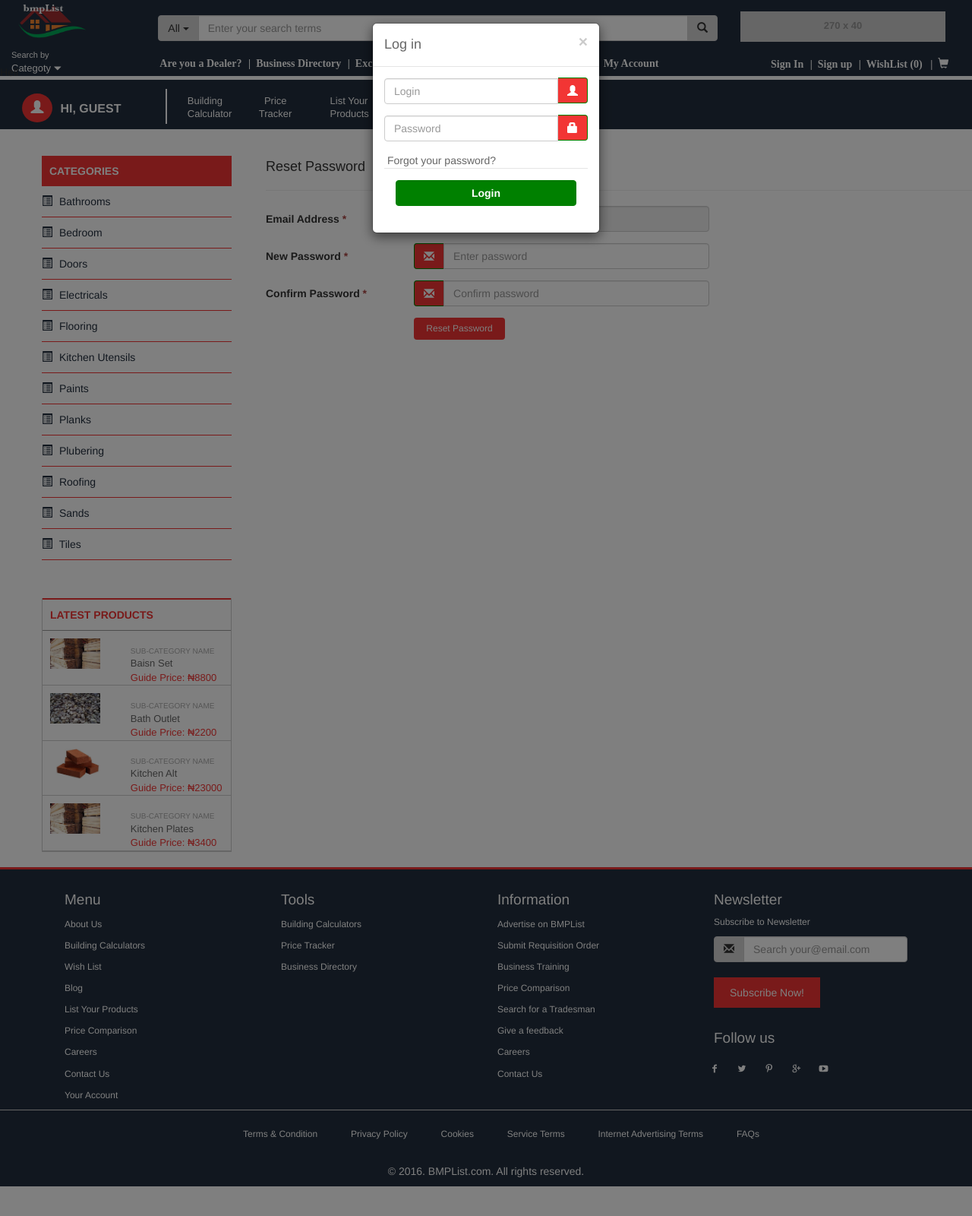
After one commit to kobomarun/bmplisting, a CodeIgniter app: page /database/index.php/authentication/reset/1 in a window 1280 px wide, after a click on "Sign In". The commit adds this page. Shown: the top 1600 px of the page at 76% size. Run offline with CodeIgniter, Linux system fonts and the light colour scheme; data comes from the database, SQL or seed files in the repository; grey boxes labelled with a size stand in for pictures from a placeholder-image service; some libraries are stand-ins or nearby versions.

Commit message:
BMP-46: Forgot Password Component

```diff
--- a/application/controllers/Authentication.php
+++ b/application/controllers/Authentication.php
@@ -56,5 +56,124 @@ class Authentication extends CI_Controller {
   	redirect(base_url() .'authentication/login');
   }
 
+  function iforgot() {
+    if($this->input->post()) {
+      $email = $this->input->post('email');
+
+      $this->form_validation->set_rules('email', 'Email', 'valid_email|required|is_unique[bmp_users.email]');
+      if ($this->form_validation->run() == FALSE) {
+
+        //Email Configuration
+    $this->load->library('email');
+      $config = Array(
+        'protocol' => 'smtp',
+        'smtp_host' => 'ssl://smtp.googlemail.com',
+        'smtp_port' => 465,
+        'smtp_user' => 'kobomarun@gmail.com',
+        'smtp_pass' => 'Marunkobo',
+        'mailtype'  => 'html',
+        'charset'   => 'iso-8859-1'
+      );
+
+
+      $this->email->initialize($config);
+
+      //$Email = $this->input->post('email');
+
+
+      $this->email->set_newline("\r\n");
+
+      $this->email->set_mailtype('html');
+      $this->email->from('no-reply@bmplist.com');
+      $this->email->to($email);
+      $this->email->subject('Password Reset Link');
+
+
+
+      $message ='<!DOCTYPE html PUBLIC "-//W3C//DTD XHTML 1.0 Transitional//EN" "http://www.w3.org/TR/xhtml1/DTD/xhtml1-transitional.dtd">
+      <html xmlns="http://www.w3.org/1999/xhtml">
+      <head>
+      <meta http-equiv="Content-Type" content="text/html; charset=utf-8" />
+      </head>
+      <body>';
+
+
+      $message .='<div style="background:#ececec; padding:20px; border:3px solid #d3d3d3; border-radius:6px;">';
+      $message .='<p style="font-size:15px;">Dear ' . $email . '</p>';
+      $message .='
+      <div style="width:100%; background:#fff; height:auto; border:3px solid #d02552; box-shadow:4px 4px 5px; color:#d02552; font:arial padding:20px; text-align:center; border-radius:4px;">
+      <h1>Password Reset Link</h1>
+
+      <br />
+      </div><br />';
+      $message .='<p style="font-size:15px;">Thank you for signing up on BMP Listing! <br />A password changed as been activated, if you are not the one who requested for it, please ignore this email.</p>';
+
+      $message .='<div style="">
+      <p style="font-size:15px;">
+      Click on the link below to reset your password</a>
+      </p>
+      </div>';
+      $message .= base_url() . "authentication/reset/" . $this->input->post('email'). "/" . rand();
+      $message .='<p>Thank you!</p>';
+      $message .='<p>The Team at BMPLIST</p>';
+      $message .='</div>';
+      $message .='</body></html>';
+
+      $this->email->message($message);
+      $this->email->send();
+
+
+        $this->session->set_flashdata('success', 'A password reset link as been sent to your email address. Check your email ( ' . $email . ' )');
+        redirect(base_url() . 'authentication/iforgot');
+
+
+      } else {
+
+        $this->session->set_flashdata('error', 'ERROR!!! We can\'t your email in our database. Enter the correct email address');
+        redirect(base_url() . 'authentication/iforgot');
+
+
+      }
+
+    } else {
+      $this->load->view('forgot_password.php');
+    }
+
+  }
+
+  function reset($email=null) {
+
+    if($this->input->post()) {
+      $pwd = md5($this->input->post('password'));
+      $email = $this->uri->segment(3);
+
+      $this->form_validation->set_rules('password', 'Password', 'trim|required|min_length[8]');
+      $this->form_validation->set_rules('cpassword', 'Password Confirmation', 'required|matches[password]');
+
+      if ($this->form_validation->run() == FALSE) {
+
+        $this->load->view('reset_password.php');
+
+      } else {
+         $data = array(
+          'pwdd'=>$pwd
+        );
+        $this->db->where('email',$email);
+        $this->db->update('bmp_users', $data);
+        $this->session->set_flashdata('success', 'Your password was successfully reset. Please log in .');
+        redirect(base_url() .'authentication/login');
+
+      }
+
+    }
+
+    else {
+      $this->load->view('reset_password');
+    }
+
+  }
+
+
+
 
 }
--- a/application/views/login.php
+++ b/application/views/login.php
@@ -44,14 +44,14 @@
                   </div>
                      <?php } ?>
 
-                  <form action="login  " class="form-horizontal" method="post" name="signup" id="signup" enctype="multipart/form-data" >
+                  <form action="<?php echo base_url(); ?>authentication/login" class="form-horizontal" method="post" />
 
                     <div class="form-group">
                       <label class="control-label col-sm-3">Email Addresss</label>
                       <div class="col-md-8 col-sm-5">
                           <div class="input-group">
                           <span class="input-group-addon"><i class="glyphicon glyphicon-envelope"></i></span>
-                          <input type="email" class="form-control" name="email" id="emailid" value="">
+                          <input type="email" class="form-control" name="email" value="<?php echo set_value(' email '); ?>">
                         </div>
                       </div>
                     </div>
--- /dev/null
+++ b/application/views/reset_password.php
@@ -0,0 +1,72 @@
+<?php
+  include("template/header.php");
+?>
+<?php
+  include("template/sidebar.php");
+?>
+
+  <div class="col-md-9 col-sm-8 col-xs-12">
+    <!-- Category Column-->
+    <div class="bmp-signup">
+      <div class="row">
+        <div class="col-sm-12">
+          <div class="container">
+            <div class="row">
+              <div class="col-md-8">
+                <section>
+                  <h1 class="entry-title"><span>Reset Password</span> </h1>
+                  <hr width="990px;">
+                  <?php if(validation_errors()) { ?>
+                  <div data-alert class="alert alert-success" role="alert">
+                    <strong><?php echo validation_errors(); ?></strong>
+                  </div>
+                     <?php } ?>
+
+                  <form action="<?php echo base_url(); ?>authentication/reset" class="form-horizontal" method="post">
+                    <div class="form-group">
+                      <label class="control-label col-sm-3">Email Address <span class="text-danger">*</span></label>
+                      <div class="col-md-8 col-sm-9">
+                          <div class="input-group">
+                          <span class="input-group-addon"><i class="glyphicon glyphicon-envelope"></i></span>
+                          <input type="email" placeholder="Enter email to recover password" class="form-control" name="email" value="<?php echo $this->uri->segment(3); echo set_value('email'); ?>" readonly />
+                        </div>
+                      </div>
+                    </div>
+                    <div class="form-group">
+                      <label class="control-label col-sm-3">New Password <span class="text-danger">*</span></label>
+                      <div class="col-md-8 col-sm-9">
+                          <div class="input-group">
+                          <span class="input-group-addon"><i class="glyphicon glyphicon-envelope"></i></span>
+                          <input type="password" placeholder="Enter password" class="form-control" name="password" id="password"  Required />
+                        </div>
+                      </div>
+                    </div>
+                    <div class="form-group">
+                      <label class="control-label col-sm-3">Confirm Password <span class="text-danger">*</span></label>
+                      <div class="col-md-8 col-sm-9">
+                          <div class="input-group">
+                          <span class="input-group-addon"><i class="glyphicon glyphicon-envelope"></i></span>
+                          <input type="password" placeholder="Confirm password" class="form-control" name="cpassword" id="passconf" Required />
+                        </div>
+                      </div>
+                    </div>
+
+                    <div class="form-group">
+                      <div class="col-xs-offset-3 col-xs-10">
+                        <input name="Submit" type="submit" value="Reset Password" class="btn btn-primary">
+                      </div>
+                    </div>
+                  </form>
+              </div>
+          </div>
+          </div>
+        </div>
+      </div>
+    </div>
+  </div>
+</div>
+</div>
+
+<?php
+  include("template/footer.php");
+?>
--- a/application/views/template/footer.php
+++ b/application/views/template/footer.php
@@ -139,7 +139,7 @@
 
           <div class="forgotp">
             <label>
-              <a href=""> Forgot your password?</a>
+              <a href="<?php echo base_url(); ?>authentication/iforgot"> Forgot your password?</a>
             </label>
           </div> <!-- /.checkbox -->
           <div class="modal-footer">
```
Also changed, not shown: application/views/forgot_password.php (added, +63 -0 lines).
